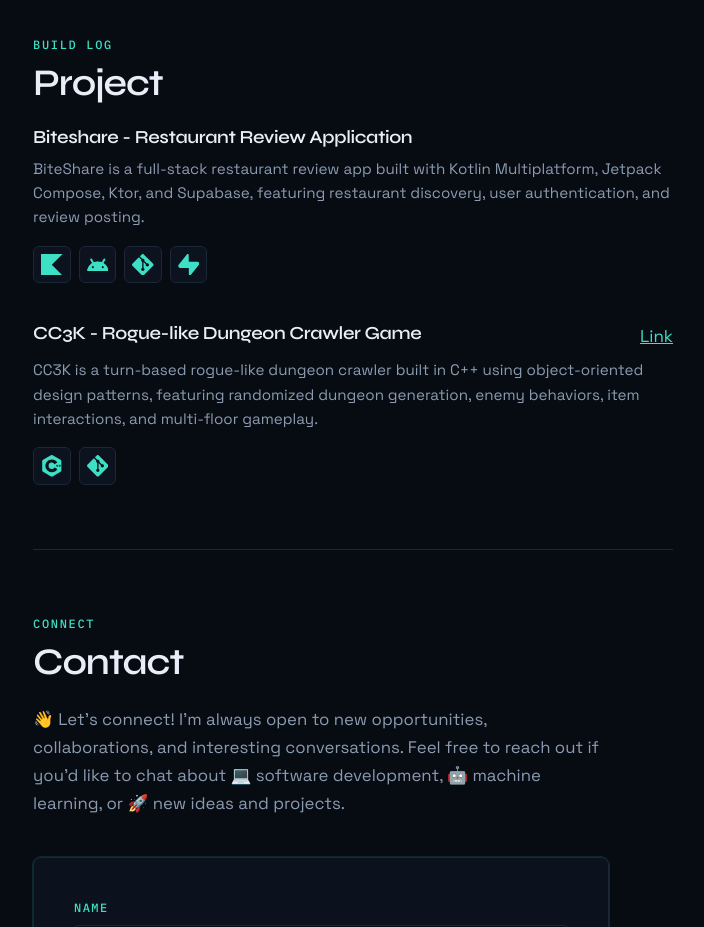
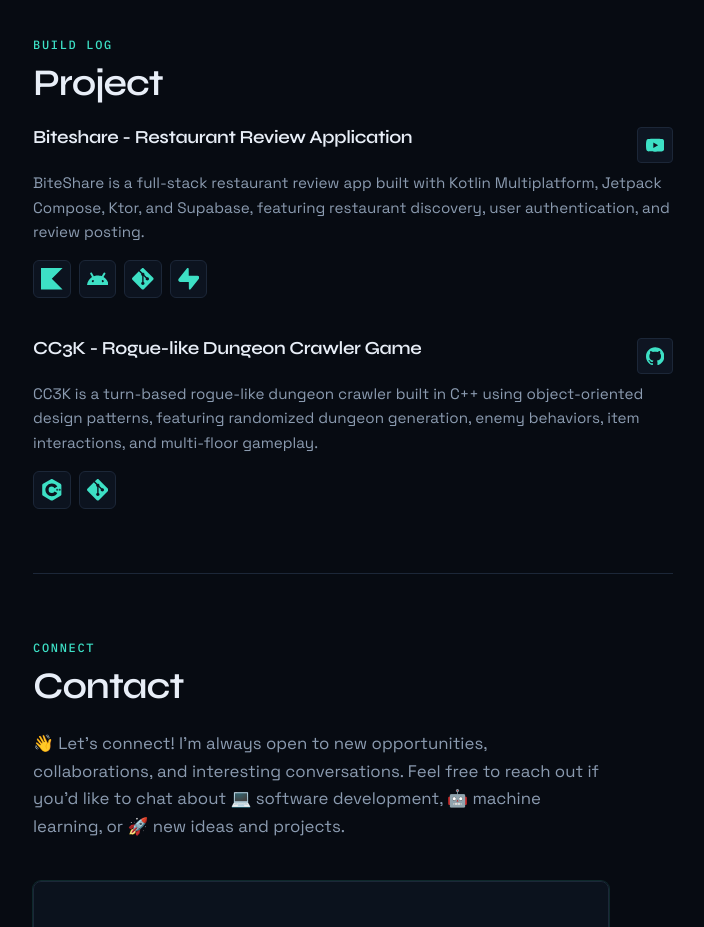
Before and after one commit to Kevin-Zhang1124/Kevin-Portfolio, a React (Vite) app: page / in a window 1280 px wide. Shown: the part 3860-4787 px from the top of the page, without its empty margins (287-991 px from the left). Built offline with nearby package versions, Linux system fonts and the light colour scheme; no server answers.

Commit message:
Add link to Biteshare project and change link to icons

```diff
--- a/src/components/sections/Project.tsx
+++ b/src/components/sections/Project.tsx
@@ -3,7 +3,19 @@ import { useLocale } from '../../hooks/useLocale';
 import { useContent } from '../../hooks/useContent';
 import { SkillIcon } from '../ui/SkillIcon';
 import { SectionHeading } from '../ui/SectionHeading';
+import { SiGithub, SiYoutube } from 'react-icons/si';
+import type { ProjectLinkKind } from '../../types';
 import styles from './sections.module.css';
+
+const projectLinkIcons: Record<ProjectLinkKind, typeof SiGithub> = {
+  youtube: SiYoutube,
+  github: SiGithub,
+};
+
+const projectLinkLabels: Record<ProjectLinkKind, string> = {
+  youtube: 'Watch demo on YouTube',
+  github: 'View on GitHub',
+};
 
 /** Renders projects for the active locale */
 export function Project() {
@@ -22,9 +34,18 @@ export function Project() {
           <li key={item.id}>
             <div className={styles.itemHeader}>
               <h3 className={styles.itemTitle}>{item.name}</h3>
-              {item.link ? (
-                <a href={item.link} target="_blank" rel="noreferrer">
-                  {t.projectLink}
+              {item.link && item.linkKind ? (
+                <a
+                  className={styles.projectLink}
+                  href={item.link}
+                  target="_blank"
+                  rel="noreferrer"
+                  aria-label={projectLinkLabels[item.linkKind]}
+                >
+                  {(() => {
+                    const Icon = projectLinkIcons[item.linkKind];
+                    return <Icon aria-hidden="true" focusable="false" />
+                  })()}
                 </a>
               ) : null}
             </div>
--- a/src/components/sections/sections.module.css
+++ b/src/components/sections/sections.module.css
@@ -20,6 +20,35 @@
   margin: 0;
   font-family: var(--font-display);
   font-size: 1.15rem;
+}
+
+.projectLink {
+  display: inline-flex;
+  align-items: center;
+  justify-content: center;
+  width: 2.25rem;
+  height: 2.25rem;
+  border: 1px solid var(--border);
+  border-radius: var(--radius);
+  background: var(--bg-elevated);
+  color: var(--accent);
+  text-decoration: none;
+  flex-shrink: 0;
+  transition: border-color 0.15s ease, background-color 0.15s ease;
+}
+
+.projectLink svg {
+  display: block;
+  width: 1.15rem;
+  height: 1.15rem;
+  fill: currentColor;
+}
+
+.projectLink:hover,
+.projectLink:focus-visible {
+  border-color: var(--accent);
+  background: var(--accent-soft);
+  outline: none;
 }
 
 .itemMeta {
--- a/src/content/en/project.ts
+++ b/src/content/en/project.ts
@@ -7,6 +7,8 @@ export const enProject: ProjectItem[] = [
     name: 'Biteshare - Restaurant Review Application',
     summary: 'BiteShare is a full-stack restaurant review app built with Kotlin Multiplatform, Jetpack Compose, Ktor, and Supabase, featuring restaurant discovery, user authentication, and review posting.',
     tech: ['kotlin', 'android', 'git', 'supabase'],
+    link: 'https://www.youtube.com/shorts/On8riUHww5Q',
+    linkKind: 'youtube',
   },
   {
     id: 'project-2',
@@ -14,6 +16,7 @@ export const enProject: ProjectItem[] = [
     summary: 'CC3K is a turn-based rogue-like dungeon crawler built in C++ using object-oriented design patterns, featuring randomized dungeon generation, enemy behaviors, item interactions, and multi-floor gameplay.',
     tech: ['c++', 'git'],
     link: 'https://github.com/Kevin-Zhang1124/Game_Project_cc3k',
+    linkKind: 'github',
   },
 
   /** Add more project entries as needed */
--- a/src/content/zh/project.ts
+++ b/src/content/zh/project.ts
@@ -6,6 +6,8 @@ export const zhProject: ProjectItem[] = [
     name: 'Biteshare - 餐厅点评应用',
     summary: 'BiteShare 是一款全栈餐厅点评应用，采用 Kotlin Multiplatform、Jetpack Compose、Ktor 和 Supabase 开发，支持餐厅搜索、用户认证以及评论发布等核心功能。',
     tech: ['kotlin', 'android', 'git', 'supabase'],
+    link: 'https://www.youtube.com/shorts/On8riUHww5Q',
+    linkKind: 'youtube',
   },
   {
     id: 'project-2',
@@ -13,6 +15,7 @@ export const zhProject: ProjectItem[] = [
     summary: 'CC3K 是一款使用 C++ 开发的回合制 Rogue-like 地牢探索游戏，采用面向对象设计模式，并实现随机地牢生成、敌人行为、物品交互以及多楼层游戏机制。',
     tech: ['c++', 'git'],
     link: 'https://github.com/Kevin-Zhang1124/Game_Project_cc3k',
+    linkKind: 'github',
   },
 
   /** Add more project entries as needed */
--- a/src/types/index.ts
+++ b/src/types/index.ts
@@ -35,6 +35,8 @@ export type WorkItem = {
   tech: SkillId[];
 };
 
+export type ProjectLinkKind = 'youtube' | 'github';
+
 /** One project entry */
 export type ProjectItem = {
   id: string;
@@ -42,6 +44,7 @@ export type ProjectItem = {
   summary: string;
   tech: SkillId[];
   link?: string;  // optional URL
+  linkKind?: ProjectLinkKind; // icon for the link
 }
 
 /** One contact method */
```
